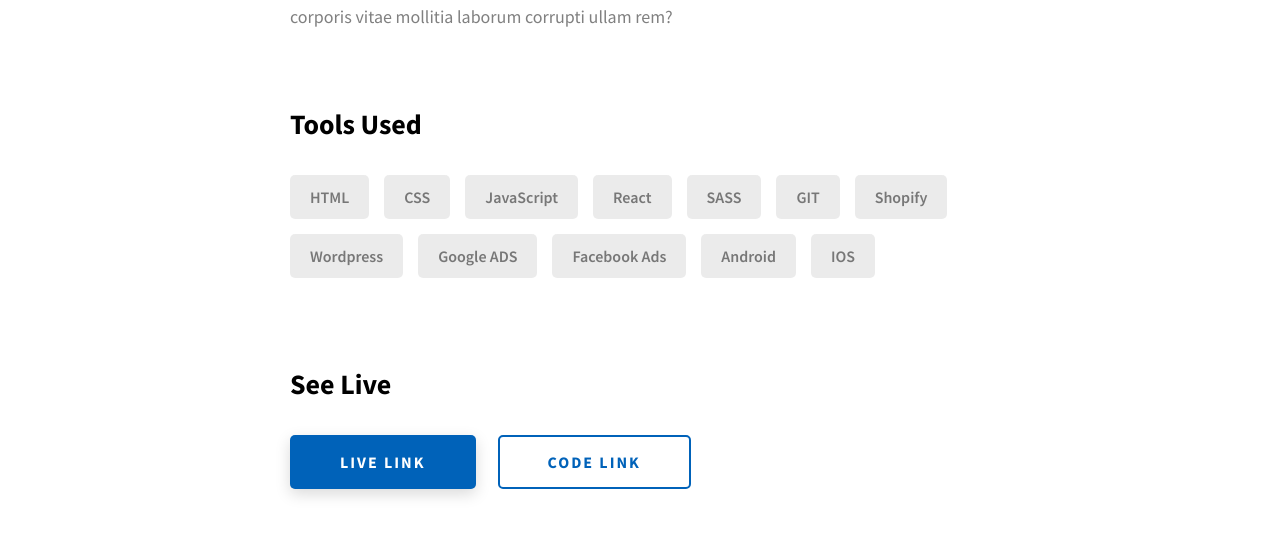
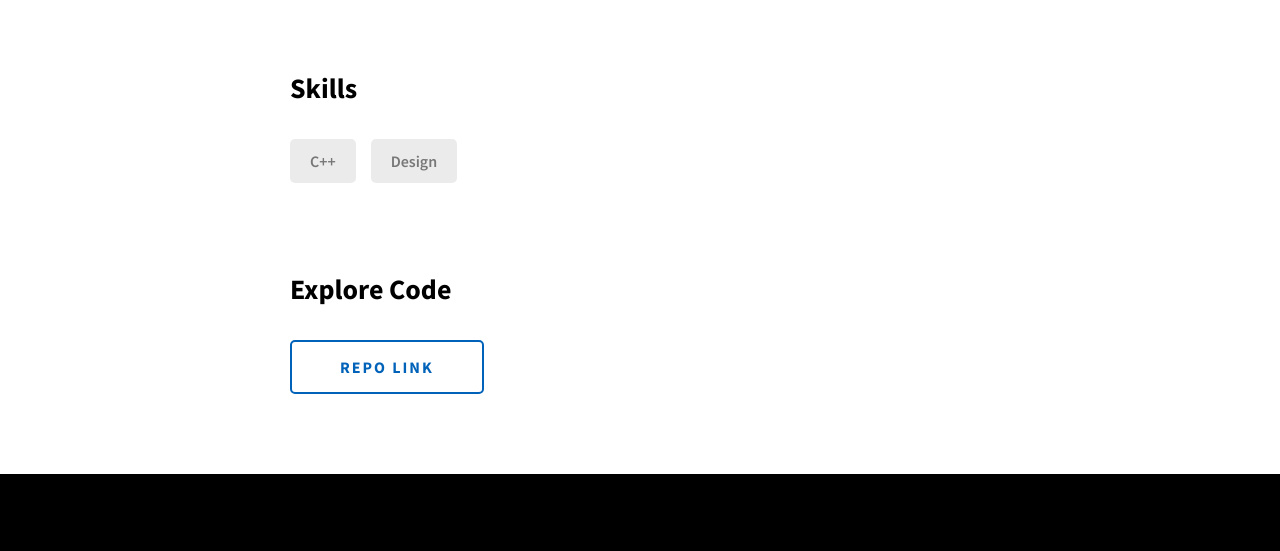
Before and after one commit to Benji1155/MaxPresley, a website: page project-1.html in a window 1280 px wide. Shown: the part 1740-2291 px from the top of the page. Drawn offline with Linux system fonts and the light colour scheme.

Commit message:
Update project-1.html

```diff
--- a/project-1.html
+++ b/project-1.html
@@ -27,7 +27,7 @@
               class="header__logo-img"
             />
           </div>
-          <span class="header__logo-sub">John Doe</span>
+          <span class="header__logo-sub">Max Presley</span>
         </div>
         <div class="header__main">
           <ul class="header__links">
@@ -84,16 +84,14 @@
     </header>
     <section class="project-cs-hero">
       <div class="project-cs-hero__content">
-        <h1 class="heading-primary">Project 1</h1>
+          <h1 class="heading-primary">Slot Machine Game (C++)</h1>
         <div class="project-cs-hero__info">
-          <p class="text-primary">
-            Lorem ipsum dolor sit amet consectetur adipisicing elit. Dignissimos
-            in numquam incidunt earum quaerat cum fuga, atque similique natus
-            nobis sit.
-          </p>
+            <p class="text-primary">
+                A basic slot machine game that allows the user to bet chips.
+            </p>
         </div>
         <div class="project-cs-hero__cta">
-          <a href="#" class="btn btn--bg" target="_blank">Live Link</a>
+          <a href="https://github.com/Benji1155/SlotMachine" class="btn btn--bg" target="_blank">Repo Link</a>
         </div>
       </div>
     </section>
@@ -128,35 +126,19 @@
               </p>
             </div>
             <div class="project-details__tools-used">
-              <h3 class="project-details__content-title">Tools Used</h3>
+              <h3 class="project-details__content-title">Skills</h3>
               <div class="skills">
-                <div class="skills__skill">HTML</div>
-                <div class="skills__skill">CSS</div>
-                <div class="skills__skill">JavaScript</div>
-                <div class="skills__skill">React</div>
-                <div class="skills__skill">SASS</div>
-                <div class="skills__skill">GIT</div>
-                <div class="skills__skill">Shopify</div>
-                <div class="skills__skill">Wordpress</div>
-                <div class="skills__skill">Google ADS</div>
-                <div class="skills__skill">Facebook Ads</div>
-                <div class="skills__skill">Android</div>
-                <div class="skills__skill">IOS</div>
+                <div class="skills__skill">C++</div>
+                <div class="skills__skill">Design</div>
               </div>
             </div>
             <div class="project-details__links">
-              <h3 class="project-details__content-title">See Live</h3>
+              <h3 class="project-details__content-title">Explore Code</h3>
               <a
-                href="#"
-                class="btn btn--med btn--theme project-details__links-btn"
-                target="_blank"
-                >Live Link</a
-              >
-              <a
-                href="#"
+                href="https://github.com/Benji1155/SlotMachine"
                 class="btn btn--med btn--theme-inv project-details__links-btn"
                 target="_blank"
-                >Code Link</a
+                >Repo Link</a
               >
             </div>
           </div>
```
